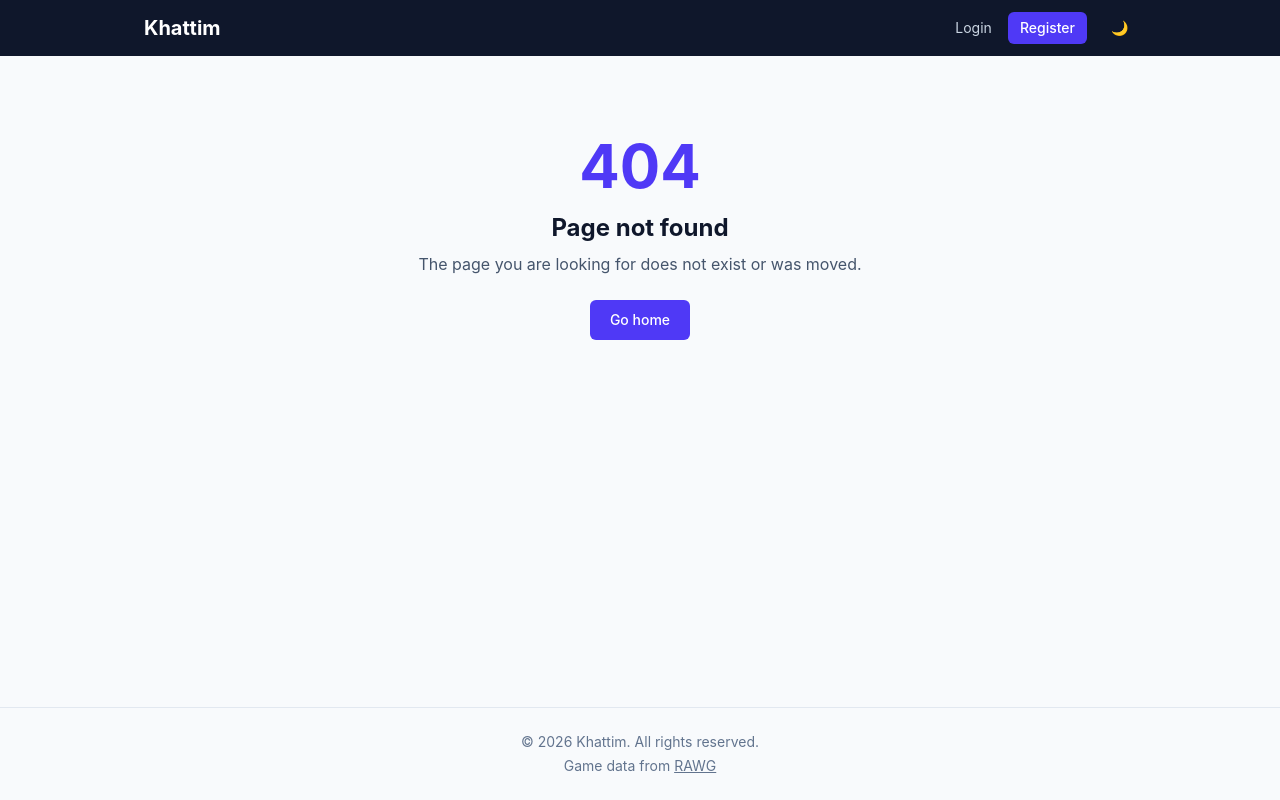
After one commit to Shahad-Alneghemishi/khattim, a Django app: template khattim/games/templates/404.html in a window 1280 px wide. The commit adds this page. Run offline with Django 5.2, Linux system fonts and the light colour scheme; the template is opened without the code that fills it, so the values that code supplies are empty.

Commit message:
Add custom 404 page

```diff
--- /dev/null
+++ b/khattim/games/templates/404.html
@@ -0,0 +1,17 @@
+{% extends "games/base.html" %}
+{% block title %}Page not found{% endblock %}
+
+{% block content %}
+  <div class="mx-auto max-w-md py-12 text-center">
+    <p class="text-6xl font-bold text-indigo-600 dark:text-indigo-400">404</p>
+    <h1 class="mt-4 text-2xl font-bold">Page not found</h1>
+    <p class="mt-2 text-slate-600 dark:text-slate-300">The page you are looking for does not exist or was moved.</p>
+
+    <div class="mt-6 flex flex-wrap justify-center gap-3">
+      <a href="{% url 'home' %}" class="rounded-md bg-indigo-600 px-5 py-2.5 text-sm font-medium text-white hover:bg-indigo-500">Go home</a>
+      {% if user.is_authenticated %}
+        <a href="{% url 'library' %}" class="rounded-md border border-slate-300 px-5 py-2.5 text-sm font-medium hover:bg-slate-100 dark:border-slate-700 dark:hover:bg-slate-800">My library</a>
+      {% endif %}
+    </div>
+  </div>
+{% endblock %}
```
Also changed, not shown: khattim/games/static/css/output.css.
